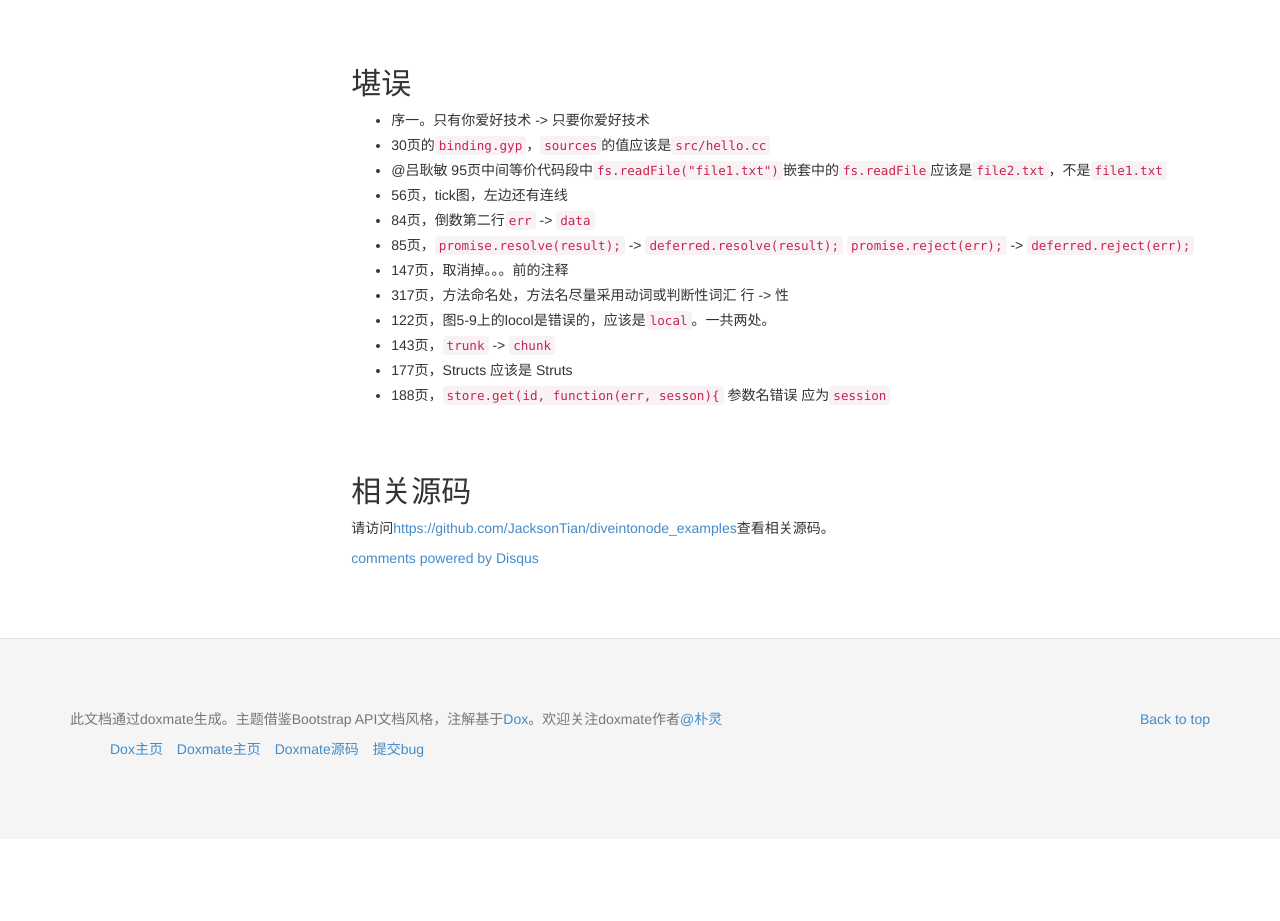
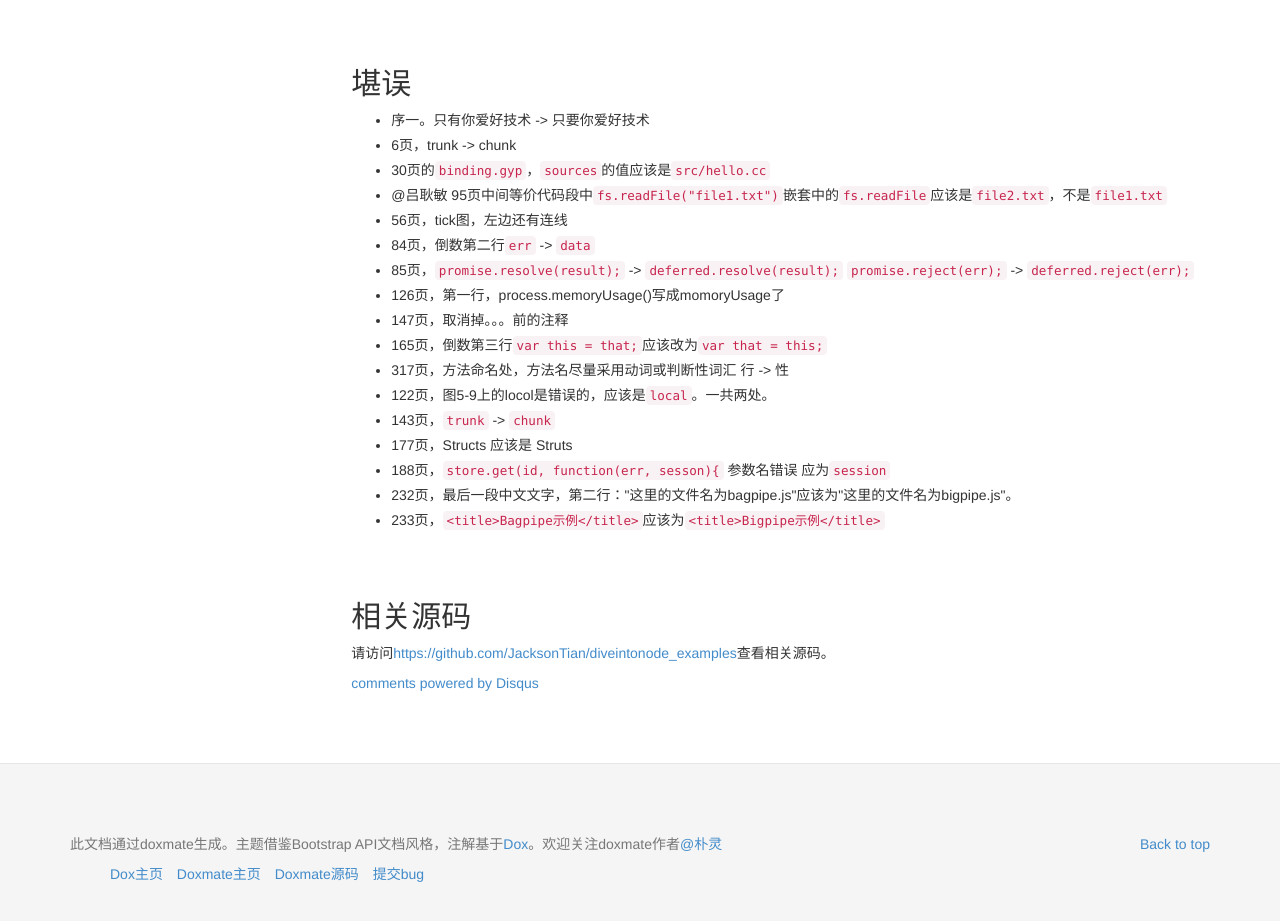
Before and after one commit to JacksonTian/diveintonode_site, a plain HTML site: page index.html in a window 1280 px wide. Shown: the part 902-1823 px from the top of the page. Before the commit the page ends 1741 px from the top, so only its background shows below. Drawn offline with Linux system fonts and the light colour scheme; a script that the page names is missing.

Commit message:
更新堪误

```diff
--- a/index.html
+++ b/index.html
@@ -81,17 +81,22 @@
 <h2 id="-">堪误</h2>
 <ul>
 <li>序一。只有你爱好技术 -&gt; 只要你爱好技术</li>
+<li>6页，trunk -&gt; chunk</li>
 <li>30页的<code>binding.gyp</code>，<code>sources</code>的值应该是<code>src/hello.cc</code></li>
 <li>@吕耿敏 95页中间等价代码段中<code>fs.readFile(&quot;file1.txt&quot;)</code>嵌套中的<code>fs.readFile</code>应该是<code>file2.txt</code>，不是<code>file1.txt</code></li>
 <li>56页，tick图，左边还有连线</li>
 <li>84页，倒数第二行<code>err</code> -&gt; <code>data</code></li>
 <li>85页，<code>promise.resolve(result);</code> -&gt; <code>deferred.resolve(result);</code> <code>promise.reject(err);</code> -&gt; <code>deferred.reject(err);</code></li>
+<li>126页，第一行，process.memoryUsage()写成momoryUsage了</li>
 <li>147页，取消掉。。。前的注释</li>
+<li>165页，倒数第三行<code>var this = that;</code>应该改为<code>var that = this;</code></li>
 <li>317页，方法命名处，方法名尽量采用动词或判断性词汇 行 -&gt; 性</li>
 <li>122页，图5-9上的locol是错误的，应该是<code>local</code>。一共两处。</li>
 <li>143页，<code>trunk</code> -&gt; <code>chunk</code></li>
 <li>177页，Structs 应该是 Struts</li>
 <li>188页，<code>store.get(id, function(err, sesson){</code> 参数名错误 应为<code>session</code></li>
+<li>232页，最后一段中文文字，第二行：&quot;这里的文件名为bagpipe.js&quot;应该为&quot;这里的文件名为bigpipe.js&quot;。</li>
+<li>233页，<code>&lt;title&gt;Bagpipe示例&lt;/title&gt;</code>应该为<code>&lt;title&gt;Bigpipe示例&lt;/title&gt;</code></li>
 </ul>
 <h2 id="-">相关源码</h2>
 <p>请访问<a href="https://github.com/JacksonTian/diveintonode_examples">https://github.com/JacksonTian/diveintonode_examples</a>查看相关源码。</p>
```
